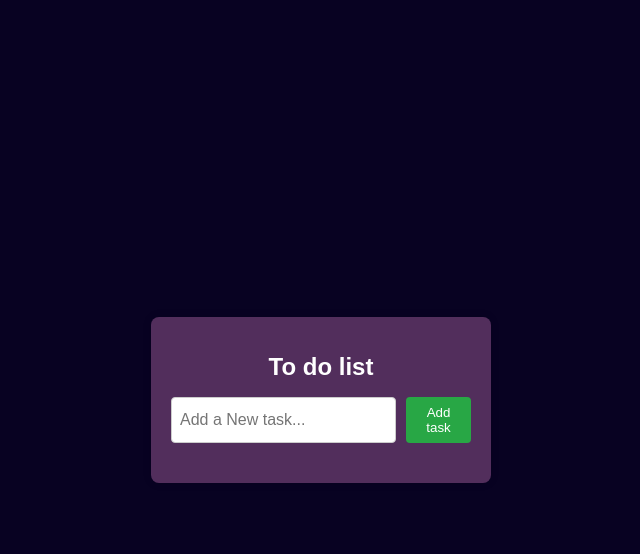
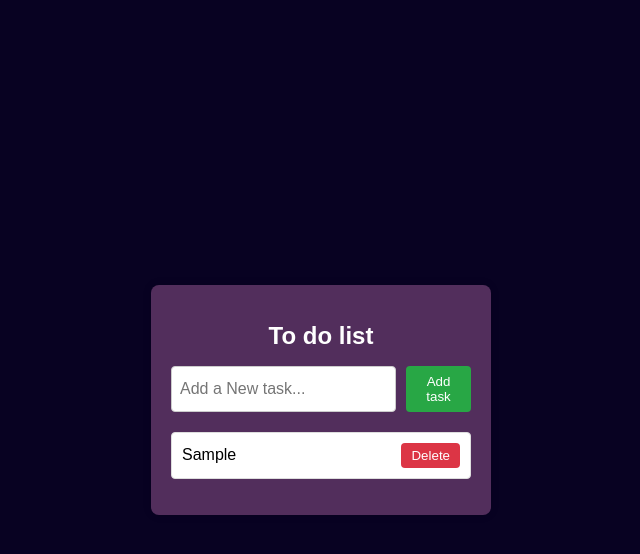
Before and after one commit to Learner-Abhay/Learning-skill, a plain HTML site: page index.html in a window 1280 px wide. Both pictures are taken after typing "Sample" into the empty fields and a click on the button "Add task". Shown: the whole page, without its empty margins (319-959 px from the left). Drawn offline with Linux system fonts and the light colour scheme.

Commit message:
Completed making todolist
Will practice it more and plus i would be practicing more js before making any projects

```diff
--- a/script.js
+++ b/script.js
@@ -1,8 +1,12 @@
+document.addEventListener("DOMContentLoaded", () => {
   const todoInput = document.getElementById("todo-input");
   const addTaskButton = document.getElementById("add-task-btn");
   const todoList = document.getElementById("todo-list");
 
-let tasks = [];
+  let tasks = JSON.parse(localStorage.getItem("tasks")) || [];
+
+  tasks.forEach((task) => renderTask(task));
+
   addTaskButton.addEventListener("click", () => {
     const taskTest = todoInput.value.trim();
     if (taskTest === "") return;
@@ -13,6 +17,35 @@ addTaskButton.addEventListener("click", () => {
       completed: false,
     };
     tasks.push(newTask);
+    saveTask();
+    renderTask(newTask);
     todoInput.value = "";
     console.log(tasks);
   });
+
+  function renderTask(task) {
+    const li = document.createElement("li");
+    li.setAttribute("data-id", task.id);
+    if (task.completed) li.classList.add("completed");
+    li.innerHTML = `<span>${task.text}</span>
+    <button class="delete-btn">Delete</button>`;
+    li.addEventListener("click", (e) => {
+      if (e.target.tagName === "BUTTON") return;
+      task.completed = !task.completed;
+      li.classList.toggle("completed");
+      saveTask();
+    });
+
+    li.querySelector("button").addEventListener("click", (e) => {
+      e.stopPropagation();
+      tasks = tasks.filter((t) => t.id !== t.id);
+      li.remove();
+      saveTask();
+    });
+    todoList.appendChild(li);
+  }
+
+  function saveTask() {
+    localStorage.setItem("tasks", JSON.stringify(tasks));
+  }
+});
--- a/style.css
+++ b/style.css
@@ -47,3 +47,34 @@ h1 {
     cursor: pointer;
     transition: 0.3s;
 }
+
+#todo-list {
+    list-style: none;
+    padding: 0;
+}
+
+#todo-list li {
+    background: #fff;
+    padding: 10px;
+    margin: 5px 0;
+    border: 1px solid #ddd;
+    border-radius: 4px;
+    display: flex;
+    justify-content: space-between;
+    align-items: center;
+}
+
+/* Delete Button */
+.delete-btn {
+    background: #dc3545;
+    color: white;
+    border: none;
+    padding: 5px 10px;
+    border-radius: 4px;
+    cursor: pointer;
+    transition: 0.3s;
+}
+
+.delete-btn:hover {
+    background: #c82333;
+}
```
Lines whose indentation alone changed are shown as unchanged.
